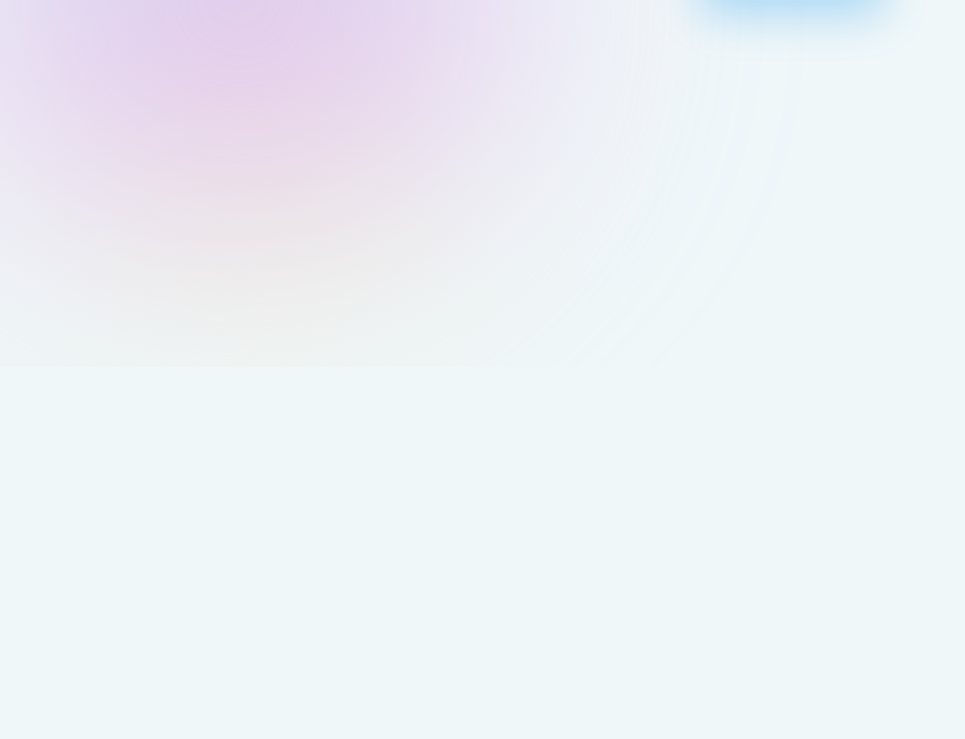
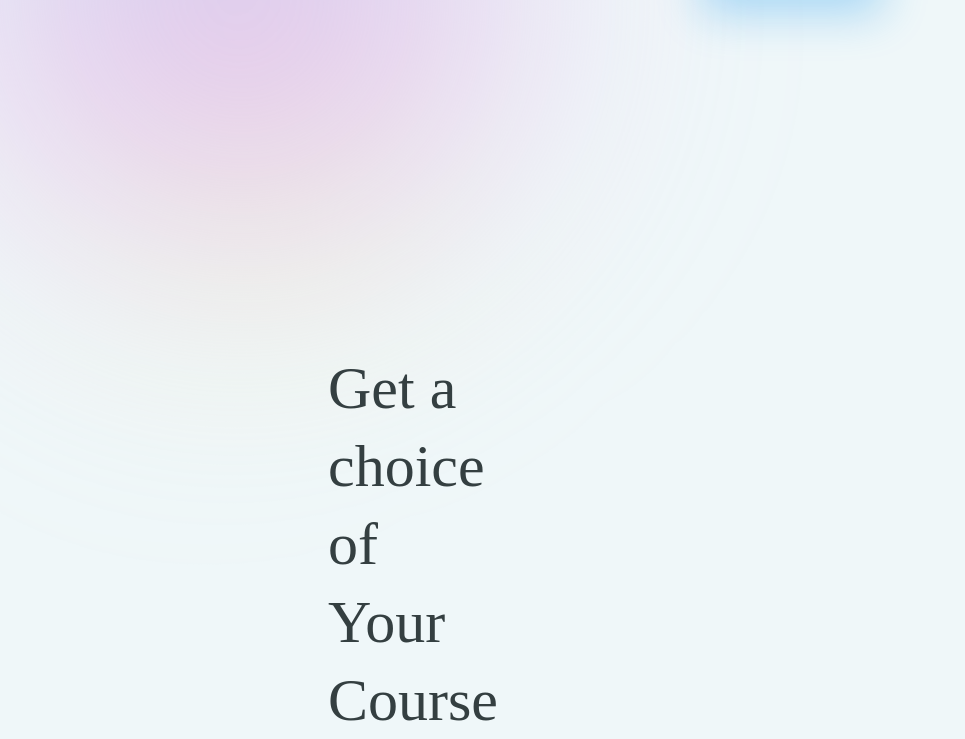
Before and after one commit to jordanssentamu/e-learning-landingpage, a plain HTML site: page index.html in a window 1280 px wide. Shown: the part 2040-2779 px from the top of the page, without its empty margins (0-965 px from the left). Before the commit the page ends 2407 px from the top, so only its background shows below. Drawn offline with nearby package versions, Linux system fonts and the light colour scheme; a web font is replaced by a local one.

Commit message:
giv the first div a class name course-choice-container-1 under it add an h3 and give it a class name and then margin top

```diff
--- a/css/main.css
+++ b/css/main.css
@@ -432,3 +432,27 @@ box-shadow: 0px 16px 46px rgba(242, 153, 74, 0.33)
     top: -599px;
 }
 /* course-choice-section */
+.course-choice-section {
+    width: 100%;
+    padding-left: 160px;
+    height: auto;
+    display: flex;
+}
+.course-choice-container-1 {
+    width: 100px;
+    padding-left: 160px;
+    display: flex;
+}
+.course-choice-container-1-text {
+    height: 156px;
+    width: 330px;
+    font-family: Aladin;
+    font-size: 60px;
+    font-weight: 400;
+    line-height: 78px;
+    letter-spacing: 0em;
+    text-align: left;
+    color: #343F41;
+    margin-top: 256px;
+
+}
--- a/index.html
+++ b/index.html
@@ -130,8 +130,10 @@
     <!-- course-choice-section -->
     <section class="course-choice-section">
         <div class="course-choice-container-1">
-            <h3></h3>
-            <div class="course-choice-subcontainer-1">
+            <h3 class="course-choice-container-1-text">
+                Get a choice of Your Course
+            </h3>
+            <div class="course-choice-subcontainer-1-1">
 
             </div>
 
```
Also changed, not shown: img/arrow1.svg (added), img/arrow2.svg (added).
